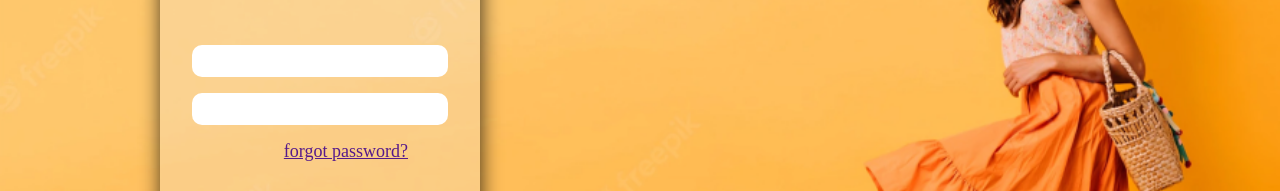
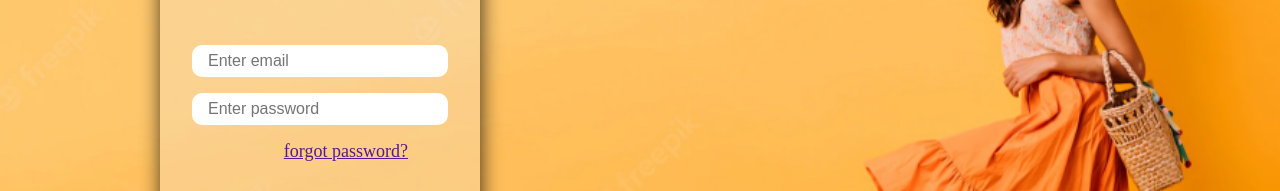
Before and after one commit to presanth/MARCELLA, a plain HTML site: page index.html in a window 1280 px wide. Shown: the part 216-407 px from the top of the page. Drawn offline with Linux system fonts and the light colour scheme.

Commit message:
input edit

```diff
--- a/index.html
+++ b/index.html
@@ -22,8 +22,8 @@
         <div class="home" id="home">
             <div class="login">
                 <h1>SignIn</h1>
-                <input type="email" name="" id="">
-                <input type="password">
+                <input type="email" name="" id="" placeholder="Enter email">
+                <input type="password" placeholder="Enter password">
                 <a href="">forgot password?</a>
                 <button class="login-btn">LOGIN</button>
                 <h1>OR</h1>
```
